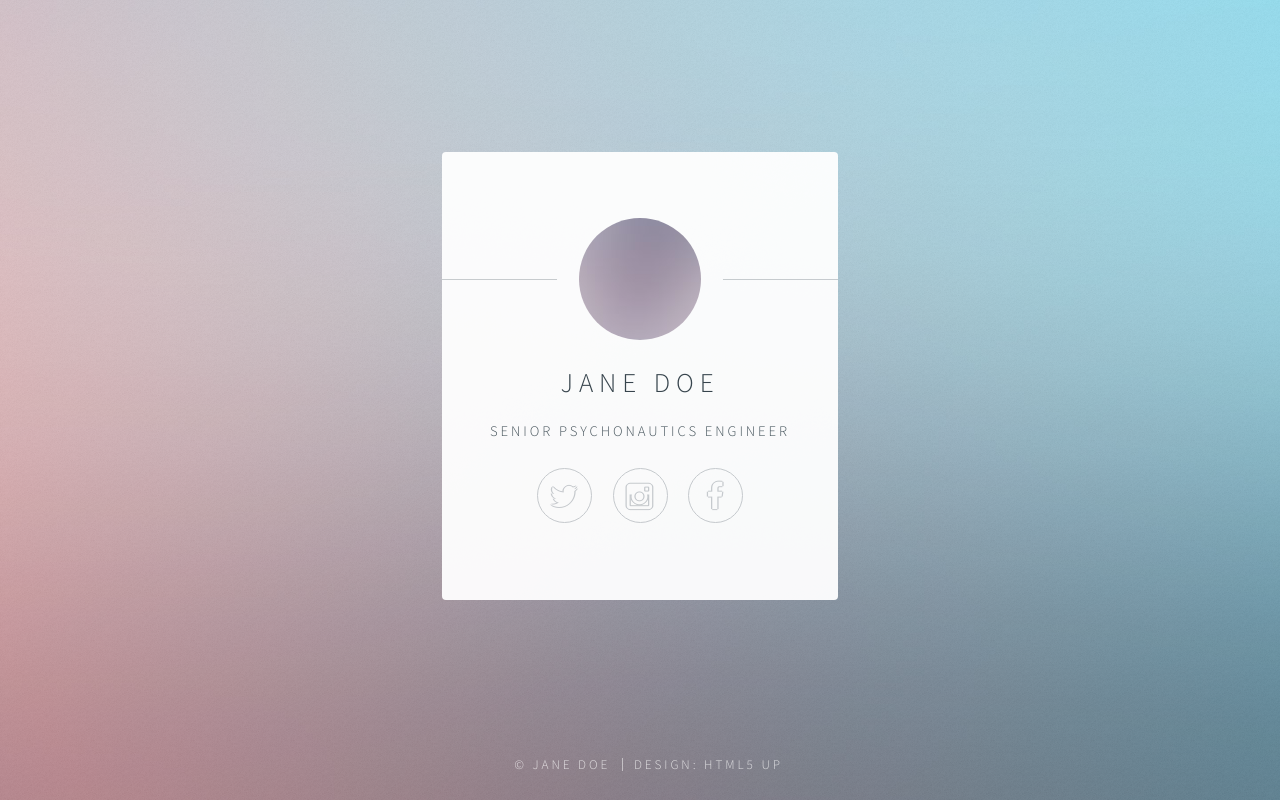
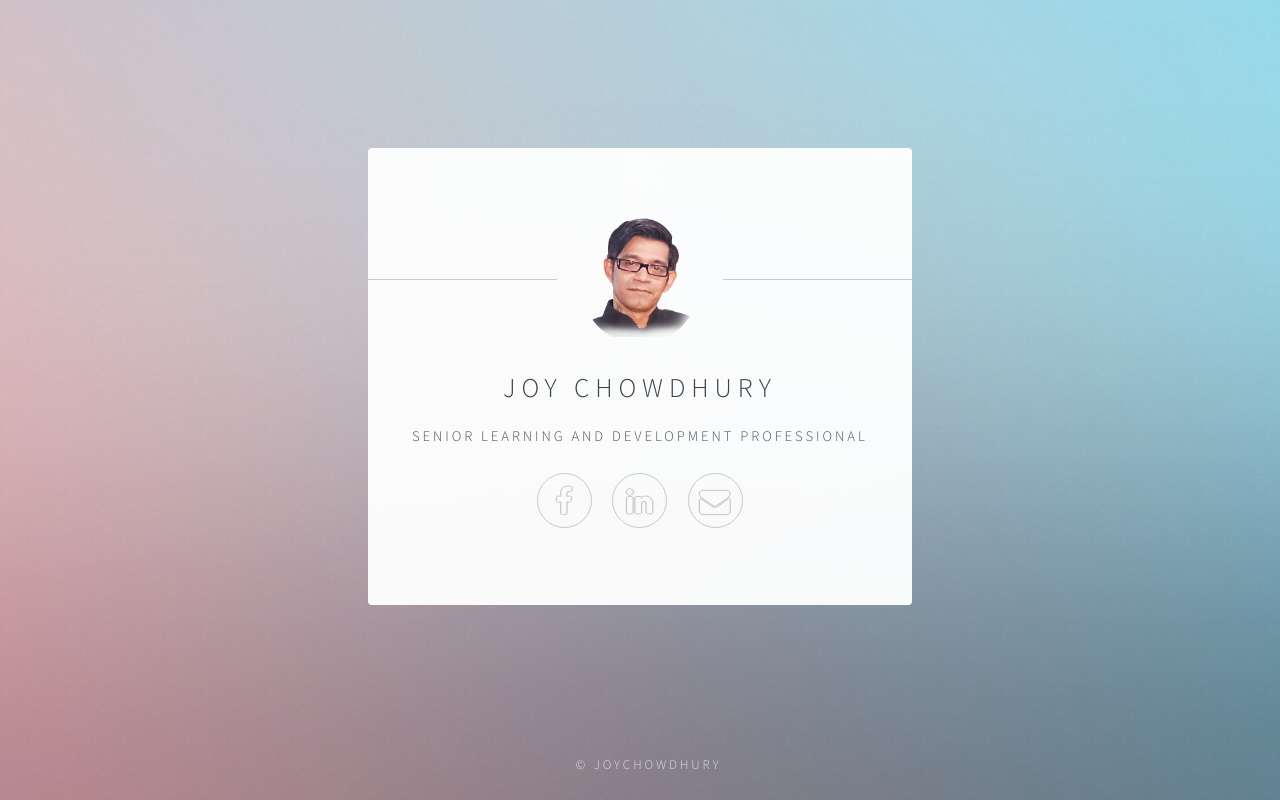
Before and after one commit to therajumandapati/jc, a plain HTML site: page index.html in a window 1280 px wide. Drawn offline with Linux system fonts and the light colour scheme.

Commit message:
More changes

```diff
--- a/index.html
+++ b/index.html
@@ -6,7 +6,7 @@
 -->
 <html>
 	<head>
-		<title>Identity by HTML5 UP</title>
+		<title>Joy Chowdhury</title>
 		<meta charset="utf-8" />
 		<meta name="viewport" content="width=device-width, initial-scale=1" />
 		<!--[if lte IE 8]><script src="assets/js/html5shiv.js"></script><![endif]-->
@@ -23,52 +23,15 @@
 				<!-- Main -->
 					<section id="main">
 						<header>
-							<span class="avatar"><img src="images/avatar.jpg" alt="" /></span>
-							<h1>Jane Doe</h1>
-							<p>Senior Psychonautics Engineer</p>
+							<span class="avatar"><img src="images/joy4.png" width="122" alt="" /></span>
+							<h1>Joy Chowdhury</h1>
+							<p>Senior Learning and Development Professional</p>
 						</header>
-						<!--
-						<hr />
-						<h2>Extra Stuff!</h2>
-						<form method="post" action="#">
-							<div class="field">
-								<input type="text" name="name" id="name" placeholder="Name" />
-							</div>
-							<div class="field">
-								<input type="email" name="email" id="email" placeholder="Email" />
-							</div>
-							<div class="field">
-								<div class="select-wrapper">
-									<select name="department" id="department">
-										<option value="">Department</option>
-										<option value="sales">Sales</option>
-										<option value="tech">Tech Support</option>
-										<option value="null">/dev/null</option>
-									</select>
-								</div>
-							</div>
-							<div class="field">
-								<textarea name="message" id="message" placeholder="Message" rows="4"></textarea>
-							</div>
-							<div class="field">
-								<input type="checkbox" id="human" name="human" /><label for="human">I'm a human</label>
-							</div>
-							<div class="field">
-								<label>But are you a robot?</label>
-								<input type="radio" id="robot_yes" name="robot" /><label for="robot_yes">Yes</label>
-								<input type="radio" id="robot_no" name="robot" /><label for="robot_no">No</label>
-							</div>
-							<ul class="actions">
-								<li><a href="#" class="button">Get Started</a></li>
-							</ul>
-						</form>
-						<hr />
-						-->
 						<footer>
 							<ul class="icons">
-								<li><a href="#" class="fa-twitter">Twitter</a></li>
-								<li><a href="#" class="fa-instagram">Instagram</a></li>
-								<li><a href="#" class="fa-facebook">Facebook</a></li>
+								<li><a target="_blank" href="https://www.facebook.com/thejoychowdhury" class="fa-facebook">Facebook</a></li>
+								<li><a target="_blank" href="https://in.linkedin.com/pub/joy-chowdhury/43/322/a39" class="fa-linkedin">LinkedIn</a></li>
+								<li><a href="mailto:joychowdhury818@gmail.com" class="fa-envelope">Email</a></li>
 							</ul>
 						</footer>
 					</section>
@@ -76,8 +39,7 @@
 				<!-- Footer -->
 					<footer id="footer">
 						<ul class="copyright">
-							<li>&copy; Jane Doe</li>
-							<li>Design: <a href="http://html5up.net">HTML5 UP</a></li>
+							<li>&copy; JoyChowdhury</li>
 						</ul>
 					</footer>
 
```
Also changed, not shown: images/joy4.png (added).
